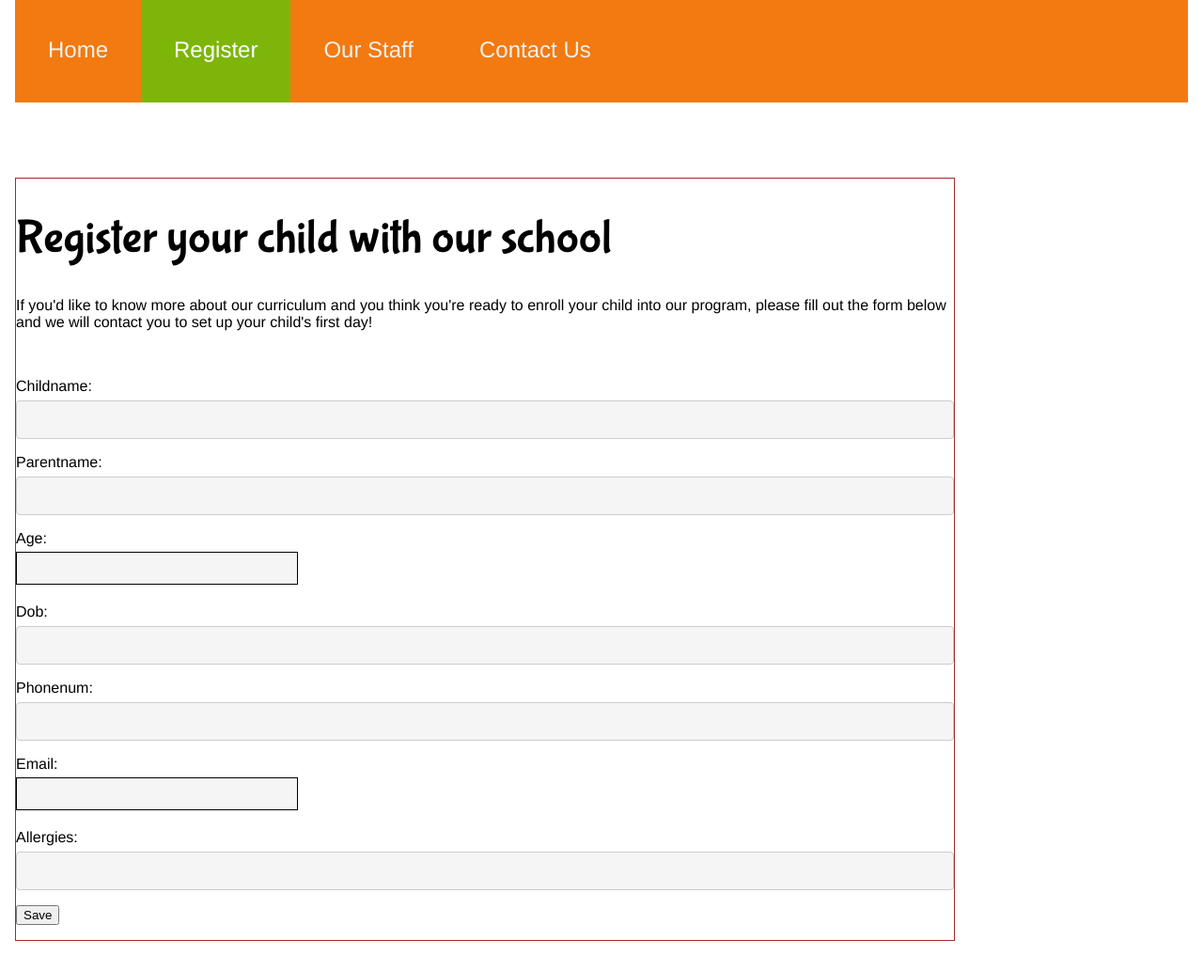
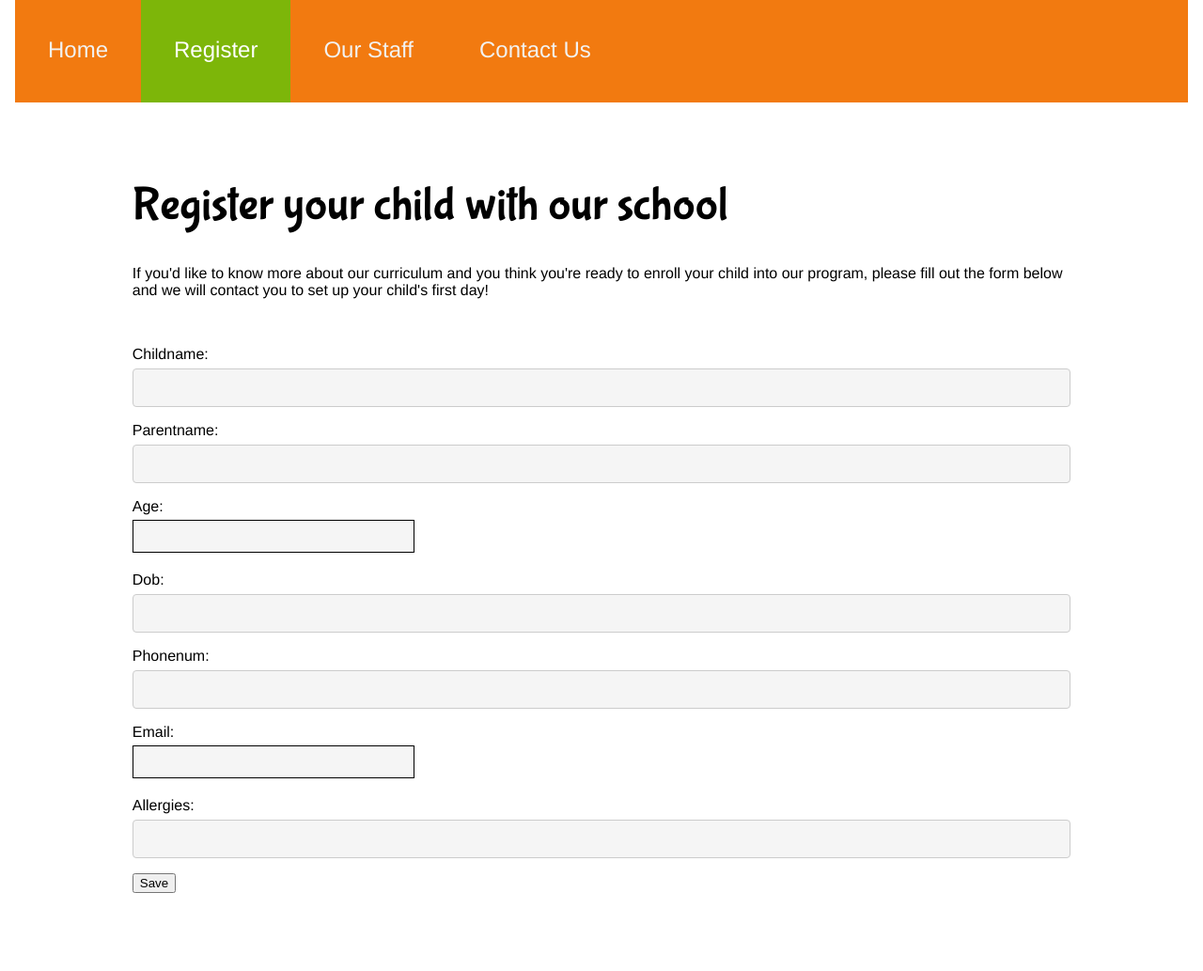
Before and after one commit to CoderBunnyS/capstone, a Django app: page /profiles/new in a window 1280 px wide. Shown: the part 33-1066 px from the top of the page at 94% size. After the commit the page ends 983 px from the top, so only its background shows below. Run offline with Django 3.2, Linux system fonts and the light colour scheme; some libraries are stand-ins or nearby versions.

Commit message:
completed styling of registration page

```diff
--- a/preschool_django/preschool/static/css/preschool.css
+++ b/preschool_django/preschool/static/css/preschool.css
@@ -1,7 +1,10 @@
+
+
 body {
     font-family: 'Helvetica Neue', sans-serif;
     margin: auto;
     padding: 2em 1em;
+
 }
 
 
@@ -147,11 +150,7 @@ a.no-fav {
     margin: 100px 0;
 }
 
-
-
-
-
-  /* Staff Pictures */
+/* -------------Staff Pictures--------------- */
   .staffColumn {
     float: left;
     width: 30%;
@@ -239,10 +238,14 @@ a.no-fav {
 }
 .regBody {
     width: 80%;
-    border: 1px solid brown;
+
     display: block;
+    margin: auto;
+
 }
+#regBox {
 
+}
 
 
 
@@ -338,7 +341,6 @@ input[type=text], select, textarea {
 .iconCard {
     display: block;
     width: 30%;
-
     box-shadow: 4px 4px 8px gray;
     height: 400px;
 }
--- a/preschool_django/preschool/templates/preschool/profile_form.html
+++ b/preschool_django/preschool/templates/preschool/profile_form.html
@@ -13,7 +13,7 @@
       <a href="{% url 'contact' %}">Contact Us</a>
     </div>
 </header>
-<div class="regBody">
+<div class="regBody" id="regBox">
 <h1 class="regHeader">Register your child with our school</h1>
 <p>If you'd like to know more about our curriculum and you think you're ready to enroll your child into our program, please fill out the form below and we will contact you to set up your child's first day!</p>
 <br>
```
